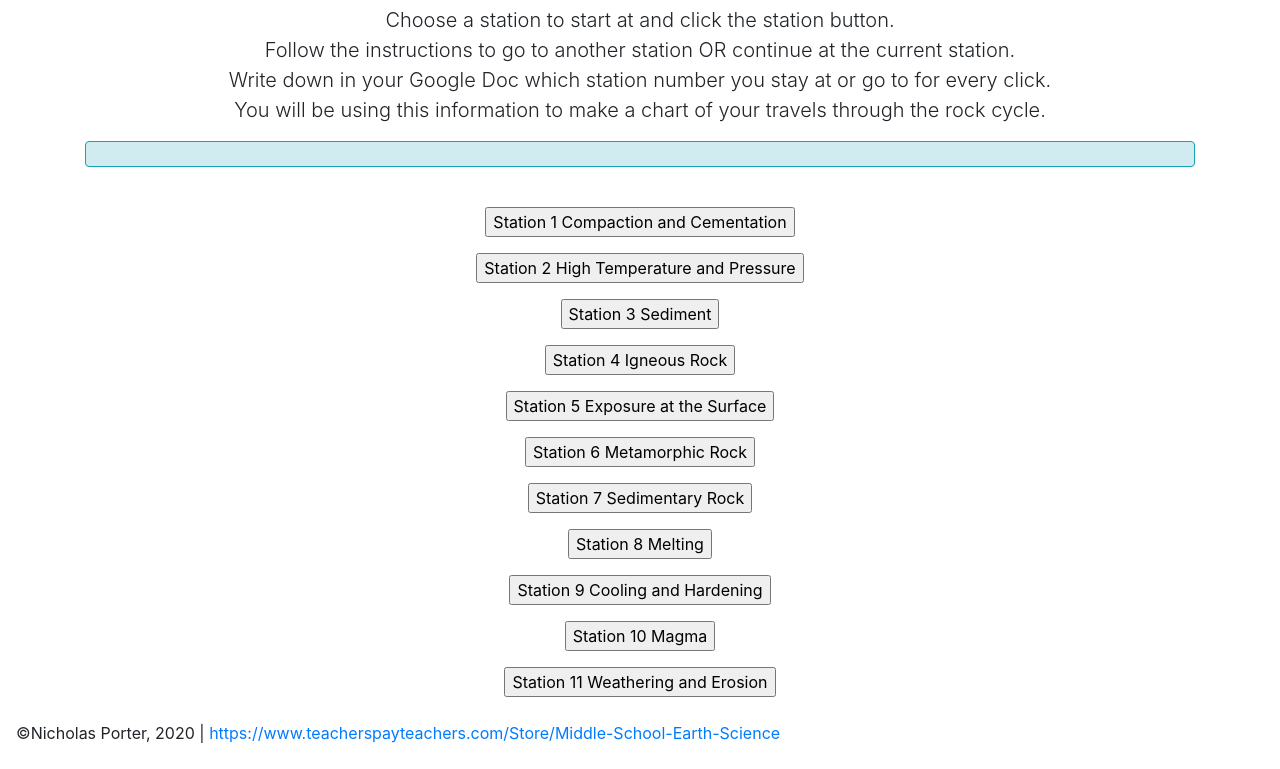
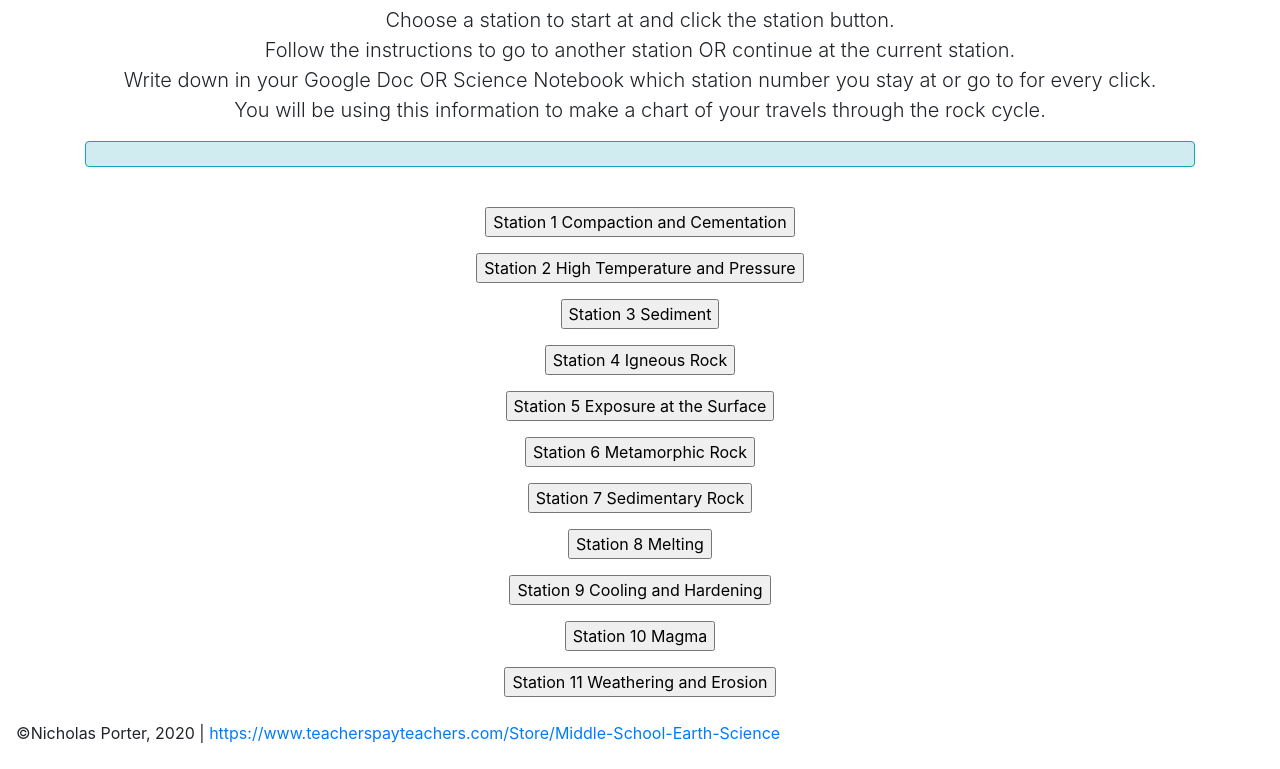
Before and after one commit to porternick/rockcyclesimulator, a website: page index.html in a window 1280 px wide. Shown: the part 155-924 px from the top of the page. Drawn offline with Linux system fonts and the light colour scheme.

Commit message:
Update index.html

```diff
--- a/index.html
+++ b/index.html
@@ -99,7 +99,7 @@ function StationEleven()
     <div class="row">
       <div class="col-lg-12 text-center">
         <h1 class="mt-5">Rock Cycle Simulator</h1>
-        <p class="lead">Choose a station to start at and click the station button.</br>Follow the instructions to go to another station OR continue at the current station.</br>Write down in your Google Doc which station number you stay at or go to for every click.</br>You will be using this information to make a chart of your travels through the rock cycle.</p>
+        <p class="lead">Choose a station to start at and click the station button.</br>Follow the instructions to go to another station OR continue at the current station.</br>Write down in your Google Doc OR Science Notebook which station number you stay at or go to for every click.</br>You will be using this information to make a chart of your travels through the rock cycle.</p>
 
         <h2 class="alert alert-info border border-info rounded-15" id="s1"></h2>
         <br>
```
